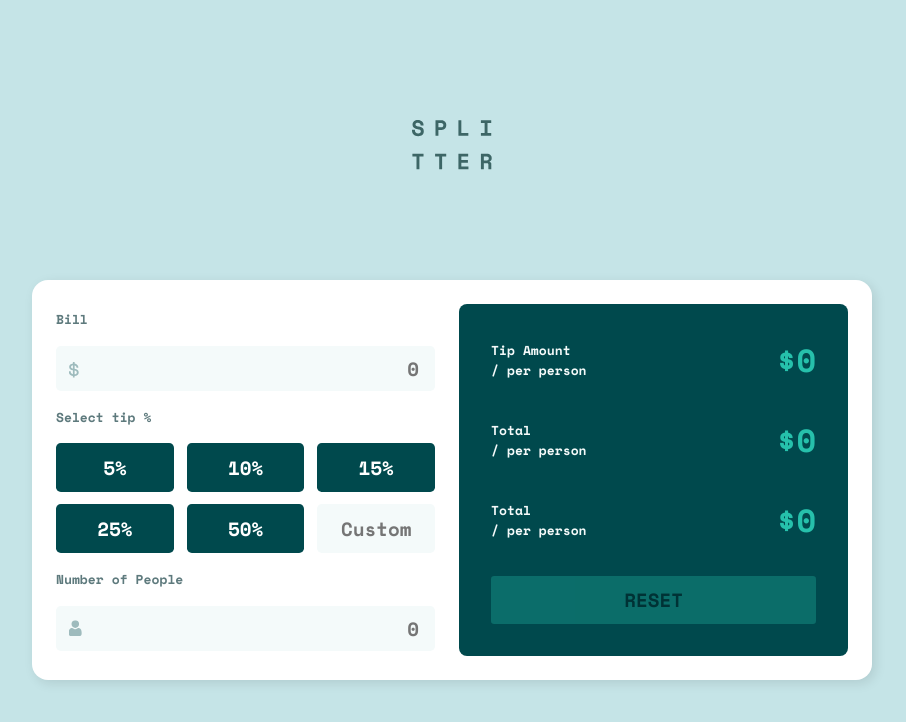
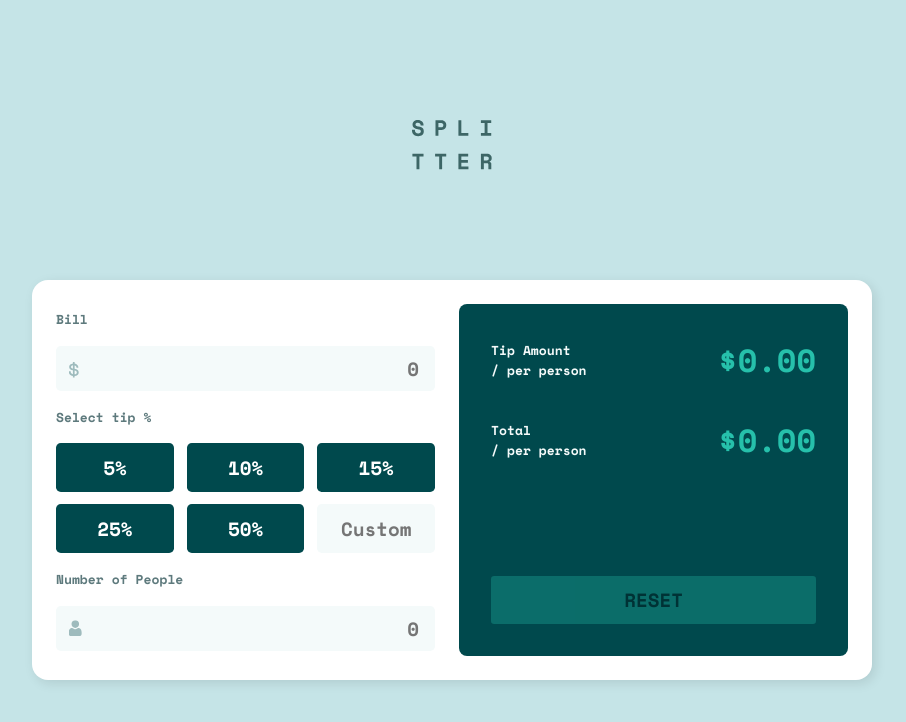
Before and after one commit to tabascum/tip-calculator-app, a Nuxt app: page / in a window 1280 px wide. Shown: the top 722 px of the page, without its empty margins (188-1094 px from the left). Built offline with nearby package versions, Linux system fonts and the light colour scheme.

Commit message:
update: upload the components logic to handle the inputs

```diff
--- a/components/BillComponent.vue
+++ b/components/BillComponent.vue
@@ -19,14 +19,12 @@
           <p>Select tip %</p>
           <div class="buttons">
             <ButtonComponent
-              @click="myTipStore.tipPercentages(5)"
-              class="button-5"
-              >5%</ButtonComponent
+              v-for="percentage in tipPercentages"
+              :key="percentage"
+              @click="calculateTip(percentage)"
             >
-            <ButtonComponent class="button-10">10%</ButtonComponent>
-            <ButtonComponent class="button-15">15%</ButtonComponent>
-            <ButtonComponent class="button-25">25%</ButtonComponent>
-            <ButtonComponent class="button-50">50%</ButtonComponent>
+              {{ percentage }}%
+            </ButtonComponent>
             <input
               id="custom"
               class="custom"
@@ -62,6 +60,15 @@
 import { useTipStore } from "~/stores/TipStore";
 
 const myTipStore = useTipStore();
+
+const tipPercentages = computed(() => myTipStore.tipPercentages);
+
+const calculateTip = (percentage) => {
+  myTipStore.setCustomTip(percentage);
+
+  myTipStore.tipAmountPerPerson();
+  myTipStore.totalPerPerson();
+};
 </script>
 
 <style scoped>
--- a/components/TipComponent.vue
+++ b/components/TipComponent.vue
@@ -6,24 +6,17 @@
           <p>Tip Amount</p>
           <p>/ per person</p>
         </div>
-        <p class="total">${{ resultTipStore.tipAmountPerPerson }}</p>
+        <p class="total">${{ resultTipStore.tipAmountPerson.toFixed(2) }}</p>
       </div>
       <div class="tip-content">
         <div class="text">
           <p>Total</p>
           <p>/ per person</p>
         </div>
-        <p class="total">${{ resultTipStore.totalPerPerson }}</p>
-      </div>
-      <div class="tip-content">
-        <div class="text">
-          <p>Total</p>
-          <p>/ per person</p>
-        </div>
-        <p class="total">${{ resultTipStore.tipAmountPerPerson }}</p>
+        <p class="total">${{ resultTipStore.totalPerson.toFixed(2) }}</p>
       </div>
     </article>
-    <button class="reset-button">RESET</button>
+    <button class="reset-button" @click="resetFields">RESET</button>
   </section>
 </template>
 
@@ -31,6 +24,12 @@
 import { useTipStore } from "~/stores/TipStore";
 
 const resultTipStore = useTipStore();
+
+const resetFields = () => {
+  resultTipStore.setBillTotal(null);
+  resultTipStore.setCustomTip(null);
+  resultTipStore.setNumberOfPeople(null);
+};
 </script>
 
 <style scoped>
--- a/stores/TipStore.js
+++ b/stores/TipStore.js
@@ -3,42 +3,46 @@ import { defineStore } from "pinia";
 
 export const useTipStore = defineStore("tip", {
   state: () => ({
-    billTotal: "",
-    customTip: "",
-    numberOfPeople: "",
-    tipAmountPerPerson: 0,
-    totalPerPerson: 0,
+    billTotal: null,
+    customTip: null,
+    numberOfPeople: null,
+    tipAmountPerson: 0,
+    totalPerson: 0,
   }),
   actions: {
     setBillTotal(value) {
-      this.billTotal = value;
+      this.billTotal = Number(value);
     },
     setCustomTip(value) {
-      this.customTip = value;
+      this.customTip = Number(value);
     },
     setNumberOfPeople(value) {
-      this.numberOfPeople = value;
+      this.numberOfPeople = Number(value);
+    },
   },
   getters: {
-      totalPerPerson() {
+    tipAmountPerPerson(state) {
       const tipAmount =
-          this.customTip > 0
-            ? (this.billTotal * this.customTip) / 100
-            : (this.billTotal * this.tipPercentages[this.customTip]) / 100;
+        state.customTip > 0
+          ? (state.billTotal * state.customTip) / 100
+          : (state.billTotal * this.tipPercentages[state.customTip]) / 100;
 
-        return (this.billTotal + tipAmount) / this.numberOfPeople;
+      return tipAmount / state.numberOfPeople;
     },
-      tipAmountPerPerson() {
+
+    totalPerPerson(state) {
       const tipAmount =
-          this.customTip > 0
-            ? (this.billTotal * this.customTip) / 100
-            : (this.billTotal * this.tipPercentages[this.customTip]) / 100;
+        state.customTip > 0
+          ? (state.billTotal * state.customTip) / 100
+          : (state.billTotal * this.tipPercentages[state.customTip]) / 100;
 
-        return tipAmount / this.numberOfPeople;
+      return (
+        state.billTotal / state.numberOfPeople +
+        tipAmount / state.numberOfPeople
+      );
     },
     tipPercentages() {
       return [5, 10, 15, 25, 50];
     },
   },
-  },
 });
```
Lines whose indentation alone changed are shown as unchanged.
